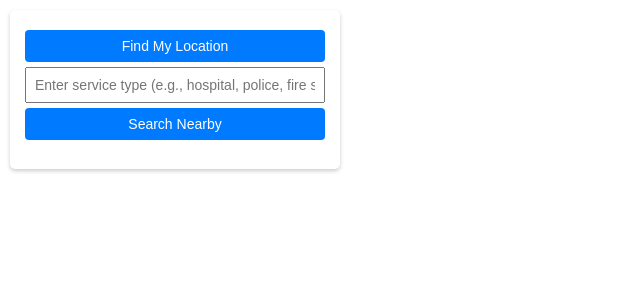
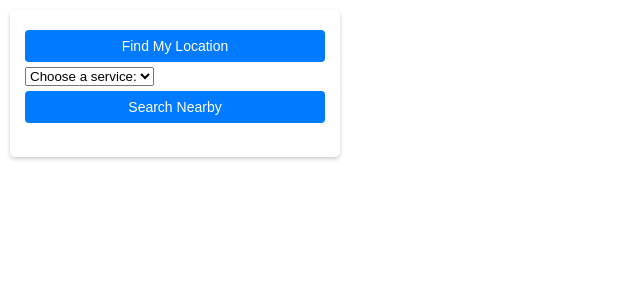
Before and after one commit to taiwo-amodu/cs-project, a Flask app: page / in a window 1280 px wide. Shown: the top 300 px of the page, without its empty margins (0-640 px from the left). Run offline with Flask 3, Linux system fonts and the light colour scheme; some libraries are stand-ins or nearby versions.

Commit message:
made html page look better

```diff
--- a/templates/map.html
+++ b/templates/map.html
@@ -43,6 +43,7 @@
     input, button {
       width: 100%;
       margin-top: 5px;
+      margin-bottom: 5px;
       padding: 8px;
       font-size: 14px;
     }
@@ -62,7 +63,12 @@
   <!-- Controls -->
   <div class="controls">
     <button onclick="getUserLocation()">Find My Location</button>
-    <input type="text" id="searchService" placeholder="Enter service type (e.g., hospital, police, fire station)" style="width:280px">
+    <select id="searchService">
+        <option value="choose"> Choose a service:</option>
+        <option value="hospital">Hospital</option>
+        <option value="police">Police</option>
+        <option value="fire station">Fire station</option>
+    </select>
     <button onclick="searchNearbyServices()">Search Nearby</button>
     <p id="status"></p>
   </div>
```
